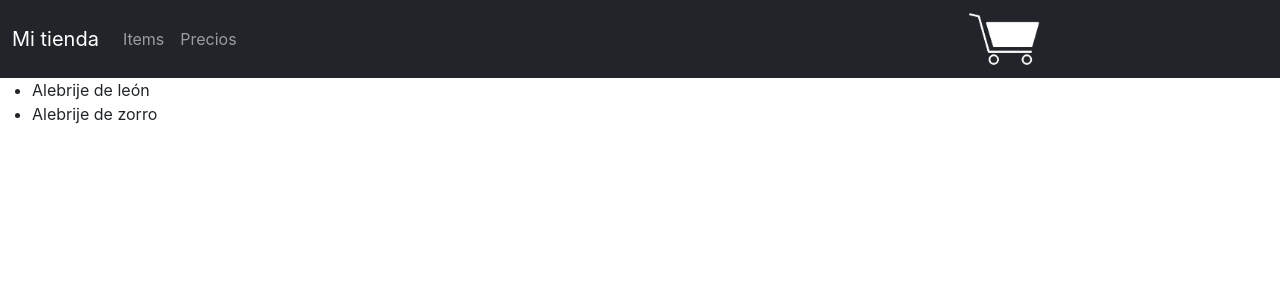
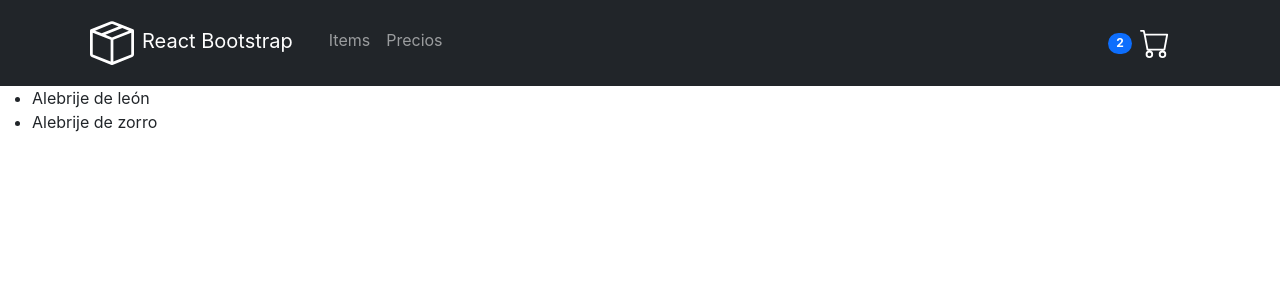
Before and after one commit to jorgefalconcampos/e-commerce-react, a React (Vite) app: page / in a window 1280 px wide. Shown: the top 300 px of the page. Built offline with nearby package versions, Linux system fonts and the light colour scheme.

Commit message:
mejorada la navbar y su responsividad

```diff
--- a/package.json
+++ b/package.json
@@ -11,6 +11,7 @@
     "bootstrap": "^5.1.3",
     "react": "^18.0.0",
     "react-bootstrap": "^2.4.0",
+    "react-bootstrap-icons": "^1.8.4",
     "react-dom": "^18.0.0",
     "react-router-dom": "^6.3.0"
   },
--- a/src/components/NavBar/CartWidget.jsx
+++ b/src/components/NavBar/CartWidget.jsx
@@ -1,10 +1,13 @@
-import logo from "../../images/cart.png"
+import { Cart } from 'react-bootstrap-icons';
+import Badge from 'react-bootstrap/Badge';
 
-const CartWidget = () => {
+const CartWidget = ({items}) => {
     return (
-        <div className="w-15">
-            <img src={logo} alt="" className="w-25" aria-label="Carrito de compras" />
-        </div>
+        <>
+        <Badge pill bg="primary" className="mx-1">2</Badge>
+        <span className="visually-hidden">items en carrito</span> {/* a11y */}
+        <Cart className="" color="white" size={30}/>
+        </>
     )
 }
 
--- a/src/components/NavBar/NavBar.jsx
+++ b/src/components/NavBar/NavBar.jsx
@@ -1,40 +1,40 @@
-import Container from 'react-bootstrap/Container';
-import Nav from 'react-bootstrap/Nav';
-import Navbar from 'react-bootstrap/Navbar';
-import CartWidget from './CartWidget';
+import Container from "react-bootstrap/Container";
+import Nav from "react-bootstrap/Nav";
+import Navbar from "react-bootstrap/Navbar";
+import CartWidget from "./CartWidget";
+import { BoxSeam } from "react-bootstrap-icons";
+import Row from "react-bootstrap/Row";
+import Col from "react-bootstrap/Col";
 
 const NavBar = () => {
   return (
     <Navbar collapseOnSelect expand="lg" bg="dark" variant="dark">
       <Container>
-        <Navbar.Brand href="#home">Mi tienda</Navbar.Brand>
+        <Navbar.Brand href="#home">
+          <BoxSeam color="white" size={60} className="px-2" />
+          React Bootstrap
+        </Navbar.Brand>
         <Navbar.Toggle aria-controls="responsive-navbar-nav" />
         <Navbar.Collapse id="responsive-navbar-nav">
-          <Nav className="me-auto">
-            <Nav.Link href="#features">Items</Nav.Link>
-            <Nav.Link href="#pricing">Precios</Nav.Link>
-            {/* <NavDropdown title="Dropdown" id="collasible-nav-dropdown">
-              <NavDropdown.Item href="#action/3.1">Action</NavDropdown.Item>
-              <NavDropdown.Item href="#action/3.2">
-                Another action
-              </NavDropdown.Item>
-              <NavDropdown.Item href="#action/3.3">Something</NavDropdown.Item>
-              <NavDropdown.Divider />
-              <NavDropdown.Item href="#action/3.4">
-                Separated link
-              </NavDropdown.Item>
-            </NavDropdown> */}
-          </Nav>
-          {/* <Nav>
-            <Nav.Link href="#deets">More deets</Nav.Link>
-            <Nav.Link eventKey={2} href="#memes">
-              Dank memes
-            </Nav.Link>
-          </Nav> */}
+          <Container fluid>
+            <Row>
+              <Col className="text-center">
+                <Nav className="me-auto">
+                  <Nav.Link href="#features">Items</Nav.Link>
+                  <Nav.Link href="#pricing">Precios</Nav.Link>
+                </Nav>
+              </Col>
+              <Col lg="auto" className="text-center">
+                <Nav class="me-auto">
+                  <Nav.Link href="#deets">
+                    <CartWidget />
+                  </Nav.Link>
+                </Nav>
+              </Col>
+            </Row>
+          </Container>
         </Navbar.Collapse>
       </Container>
-      <CartWidget/>
-
     </Navbar>
   );
 };
```
Also changed, not shown: 1 other file (tests, documents, lock files or other folders).
